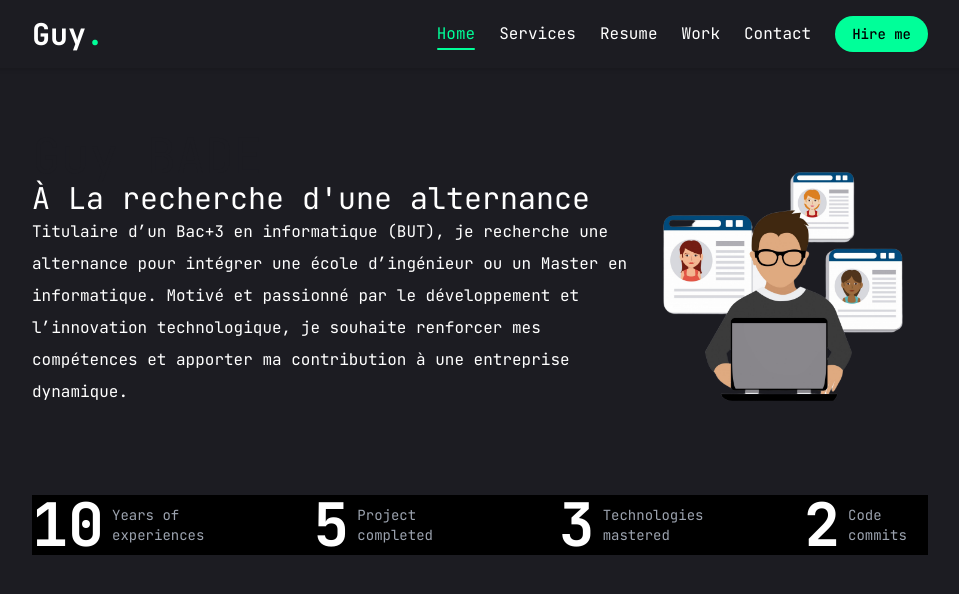
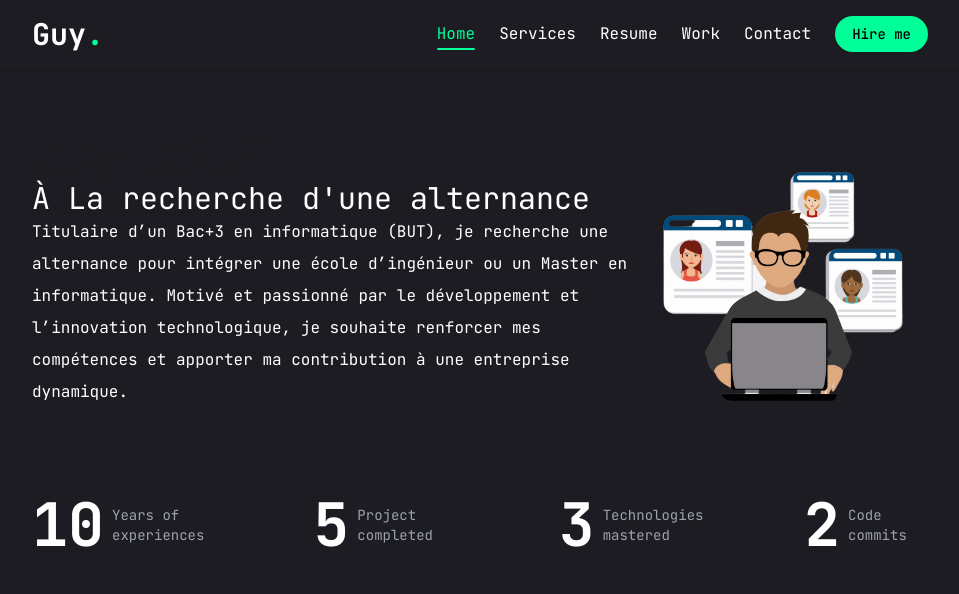
Before and after one commit to guyevaristebade/Portefolio_V2, a Next.js app: page / in a window 1280 px wide. Shown: the top 594 px of the page, without its empty margins (160-1119 px from the left). Built offline with nearby package versions, Linux system fonts and the light colour scheme.

Commit message:
fix: correction de positionnement

```diff
--- a/app/page.tsx
+++ b/app/page.tsx
@@ -8,7 +8,7 @@
     <Section className=" flex-1">
       <Hero />
       <Spacing size="sm" />
-      <div className="flex justify-between bg-black">
+      <div className="flex justify-between items-center flex-col md:flex-row  gap-4">
         <Stats title="Years of experiences " value="10" />
         <Stats title="Project completed" value="5" />
         <Stats title="Technologies mastered" value="3" />
```
